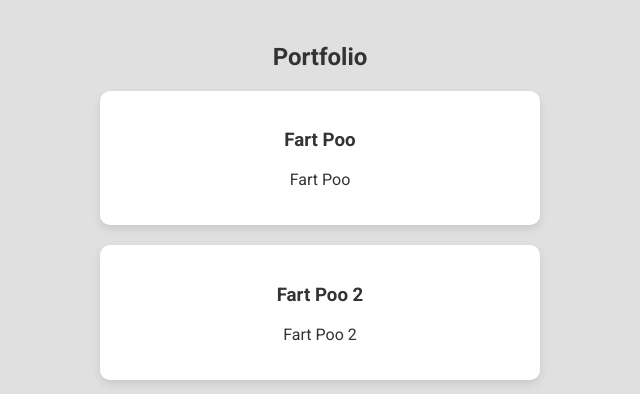
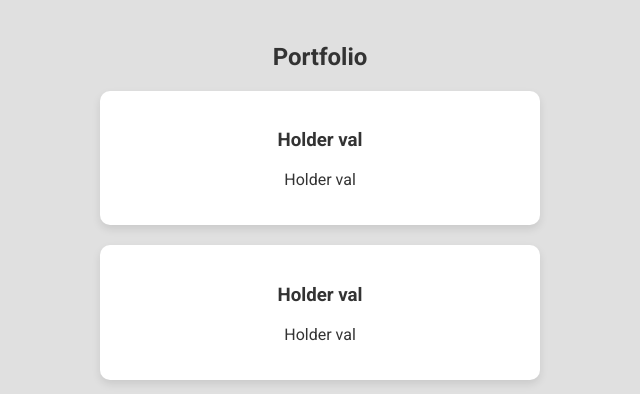
Before and after one commit to evanpreta/evanpreta.github.io, a plain HTML site: page index.html in a window 1280 px wide. Shown: the part 1280-1674 px from the top of the page, 320-960 px from the left. Drawn offline with Linux system fonts and the light colour scheme.

Commit message:
Update index.html

```diff
--- a/index.html
+++ b/index.html
@@ -33,12 +33,12 @@
     <section id="portfolio">
         <h2>Portfolio</h2>
         <div class="portfolio-item">
-            <h3>Fart Poo</h3>
-            <p>Fart Poo</p>
+            <h3>Holder val</h3>
+            <p>Holder val</p>
         </div>
         <div class="portfolio-item">
-            <h3>Fart Poo 2</h3>
-            <p>Fart Poo 2</p>
+            <h3>Holder val</h3>
+            <p>Holder val</p>
         </div>
         <!-- Add more projects as needed -->
     </section>
```
